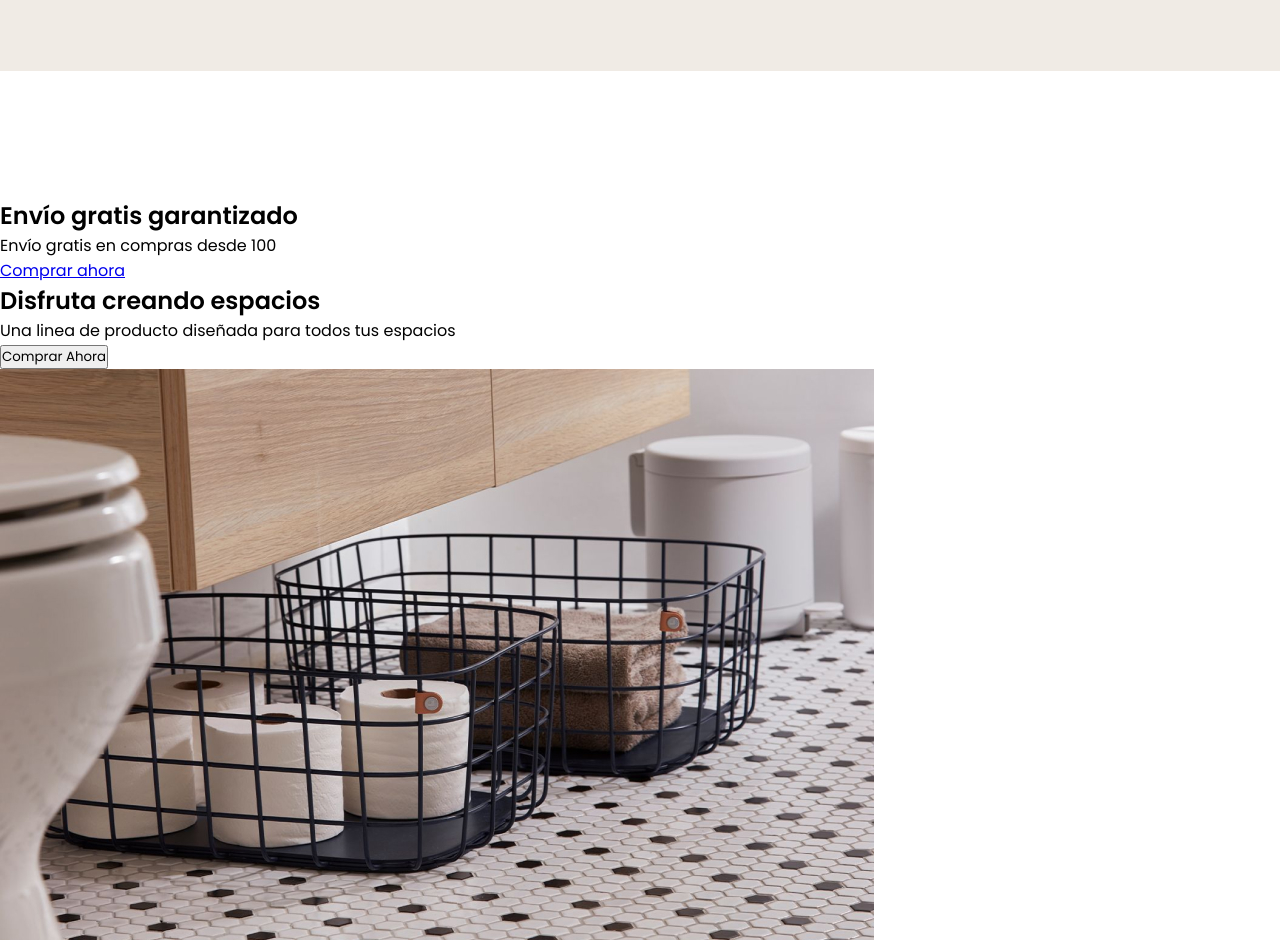
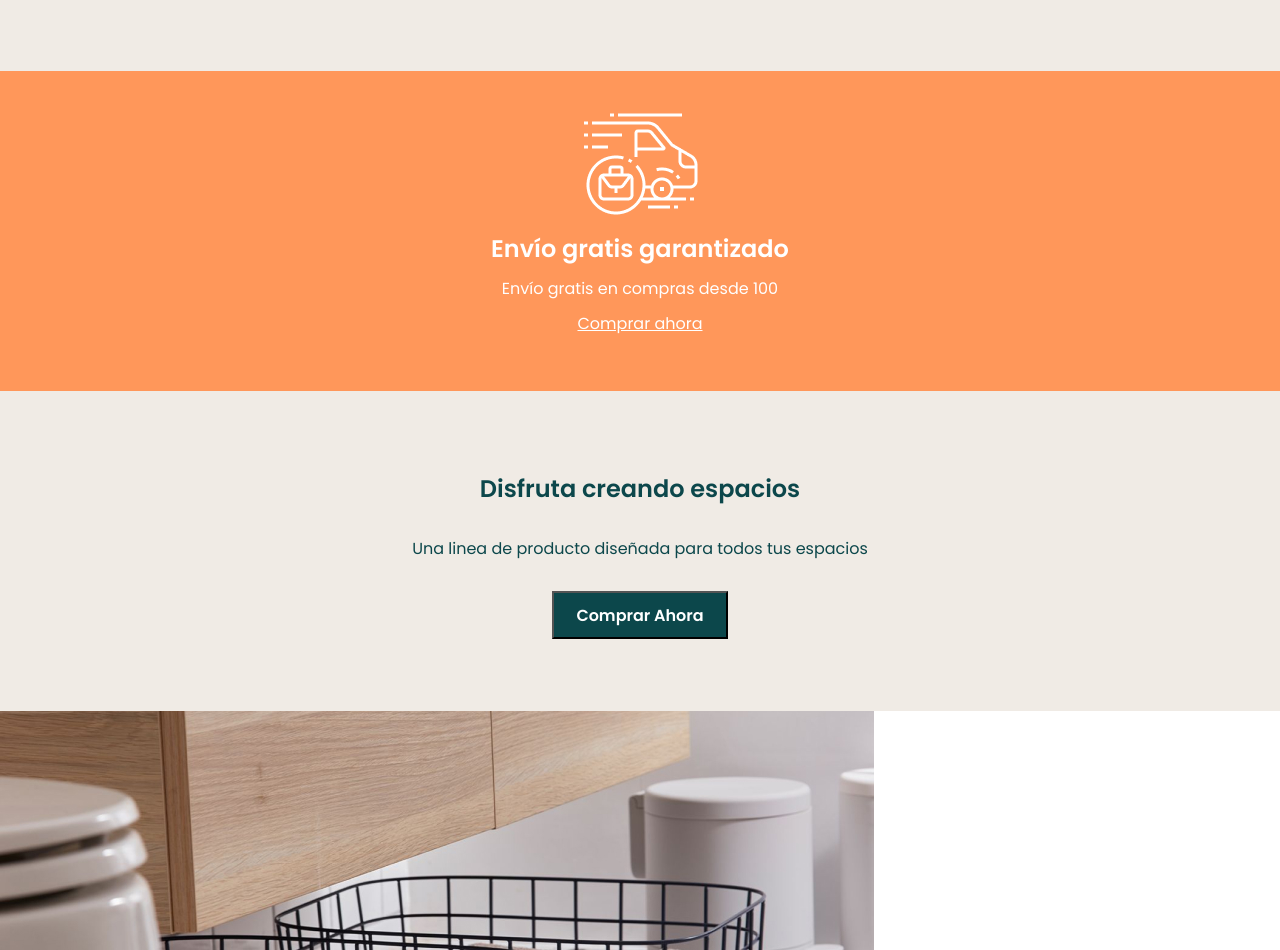
Before and after one commit to Adalab/modulo-1-evaluacion-final-sarademi, a website built with Vite: page src/index.html in a window 1280 px wide. Shown: the part 1209-2159 px from the top of the page. Built offline with nearby package versions, Linux system fonts and the light colour scheme; files whose address does not match are found by name.

Commit message:
main__section3&4

```diff
--- a/src/partials/main.html
+++ b/src/partials/main.html
@@ -20,22 +20,22 @@
     </div>
   </section>
 
-  <section>
+  <section class="main__section2">
       <img src="./images/go_6.png" alt="transporte">
       <h2>Envío gratis garantizado</h2>
       <p>Envío gratis en compras desde 100</p>
       <a href="#">Comprar ahora</a>
   </section>
 
-  <div>
-    <section>
+
+  <section class="main__section3">
       <h2>Disfruta creando espacios</h2>
       <p>Una linea de producto diseñada para todos tus espacios</p>
-      <button>Comprar Ahora</button>
-    </section>
+      <button class="main__section3-button">Comprar Ahora</button>
+  </section>
 
-    <section>
-      <img src="./images/creando-espacios.jpg" alt="Accesorios baño">
-    </section>
-  </div>
+  <section>
+  <img src="./images/creando-espacios.jpg" alt="Accesorios baño" class="main__section3-img">
+  </section>
+
 </main>
--- a/src/scss/main.scss
+++ b/src/scss/main.scss
@@ -14,6 +14,9 @@ h3{
     font-size: 20px;
 }
 
+a {
+    color: inherit;
+}
 /* Estilos del header*/
 
 .header {
@@ -83,7 +86,7 @@ h3{
 
 
 /* Estilos del main*/
-/* Main sección 1*/
+/* Main section 1*/
 
 .main__section1{
     background-color: #f0ebe5;
@@ -107,3 +110,39 @@ h3{
             grid-column: 1/4;
     }
 }
+
+/* Main section 2*/
+
+.main__section2{
+    background-color: #ff975a;
+    height: 40vh;
+    color: white;
+    display: flex;
+    flex-direction: column;
+    align-items: center;
+    gap: 10px;
+    padding: 30px 20px 20px 20px;
+}
+
+/* Main section 3*/
+
+.main__section3{
+    background-color: #f0ebe5;
+    height: 40vh;
+    color: #0C474B;
+    display: flex;
+    flex-direction: column;
+    align-items: center;
+    gap: 30px;
+    padding: 80px 15px 20px 15px;
+}
+
+.main__section3-button{
+    width: 176px;
+    height: 48px;
+    background-color: #0C474B;
+    color: white;
+    font-family: "Poppins", sans-serif;
+    font-size: 16px;
+    font-weight: 600;
+}
```
